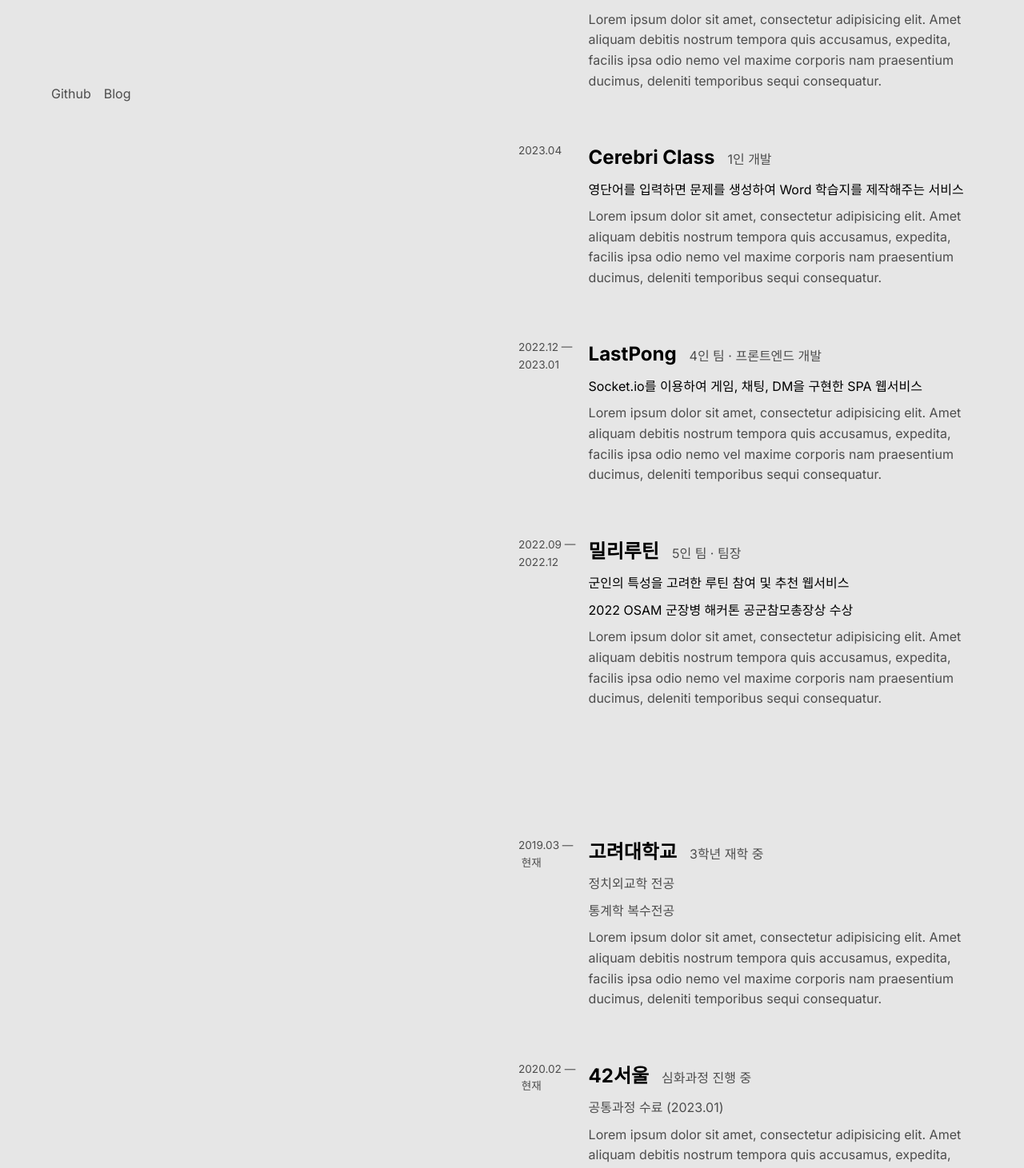
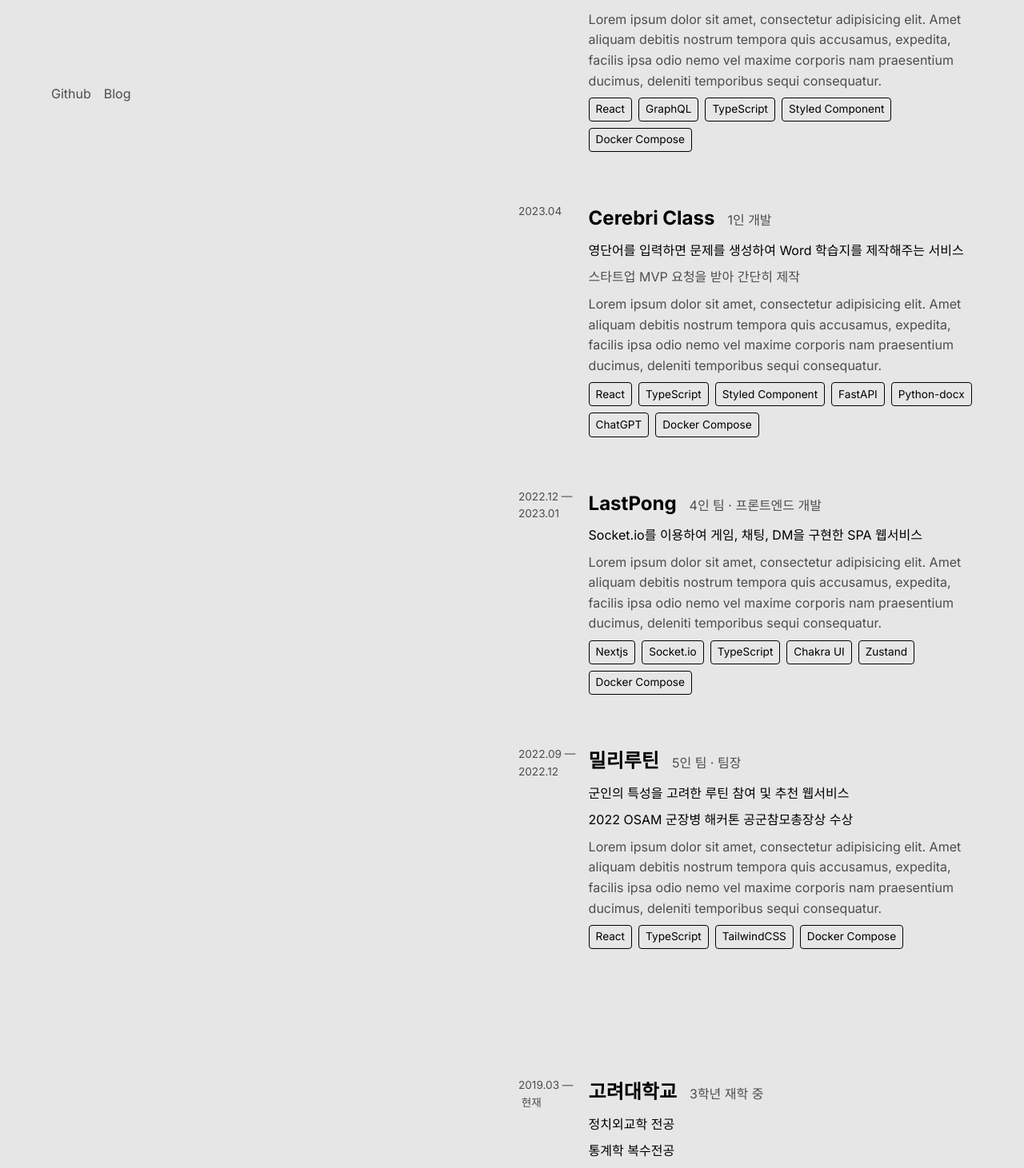
Before and after one commit to yoopark/yongjunpark.vercel.app-deprecated, a Next.js app: page / in a window 1280 px wide. Shown: the part 561-2022 px from the top of the page at 80% size. Built offline with nearby package versions, Linux system fonts and the light colour scheme.

Commit message:
✨ feat: 기술 스택 label

```diff
--- a/app/page.module.css
+++ b/app/page.module.css
@@ -109,6 +109,20 @@
   color: rgb(var(--accent-rgb));
 }
 
+.project__stack {
+  display: flex;
+  flex-wrap: wrap;
+  gap: 0.5rem;
+}
+
+.project__stack li {
+  font-size: 0.85rem;
+  color: rgb(var(--accent-rgb));
+  border: 1px solid rgb(var(--accent-rgb));
+  padding: 0.2rem 0.5rem;
+  border-radius: 0.25rem;
+}
+
 #educations {
   display: flex;
   flex-direction: column;
@@ -142,6 +156,6 @@
   color: rgb(var(--accent-rgb));
 }
 
-.project__description {
+.education__description {
   color: rgb(var(--accent-rgb));
 }
--- a/app/page.tsx
+++ b/app/page.tsx
@@ -70,6 +70,13 @@
                 facilis ipsa odio nemo vel maxime corporis nam praesentium
                 ducimus, deleniti temporibus sequi consequatur.
               </p>
+              <ul className={styles.project__stack}>
+                <li>React</li>
+                <li>GraphQL</li>
+                <li>TypeScript</li>
+                <li>Styled Component</li>
+                <li>Docker Compose</li>
+              </ul>
             </div>
           </div>
           <div className={styles.project}>
@@ -83,12 +90,22 @@
                 영단어를 입력하면 문제를 생성하여 Word 학습지를 제작해주는
                 서비스
               </p>
+              <p>스타트업 MVP 요청을 받아 간단히 제작</p>
               <p>
                 Lorem ipsum dolor sit amet, consectetur adipisicing elit. Amet
                 aliquam debitis nostrum tempora quis accusamus, expedita,
                 facilis ipsa odio nemo vel maxime corporis nam praesentium
                 ducimus, deleniti temporibus sequi consequatur.
               </p>
+              <ul className={styles.project__stack}>
+                <li>React</li>
+                <li>TypeScript</li>
+                <li>Styled Component</li>
+                <li>FastAPI</li>
+                <li>Python-docx</li>
+                <li>ChatGPT</li>
+                <li>Docker Compose</li>
+              </ul>
             </div>
           </div>
           <div className={styles.project}>
@@ -107,6 +124,14 @@
                 facilis ipsa odio nemo vel maxime corporis nam praesentium
                 ducimus, deleniti temporibus sequi consequatur.
               </p>
+              <ul className={styles.project__stack}>
+                <li>Nextjs</li>
+                <li>Socket.io</li>
+                <li>TypeScript</li>
+                <li>Chakra UI</li>
+                <li>Zustand</li>
+                <li>Docker Compose</li>
+              </ul>
             </div>
           </div>
           <div className={styles.project}>
@@ -128,6 +153,12 @@
                 facilis ipsa odio nemo vel maxime corporis nam praesentium
                 ducimus, deleniti temporibus sequi consequatur.
               </p>
+              <ul className={styles.project__stack}>
+                <li>React</li>
+                <li>TypeScript</li>
+                <li>TailwindCSS</li>
+                <li>Docker Compose</li>
+              </ul>
             </div>
           </div>
         </section>
```
